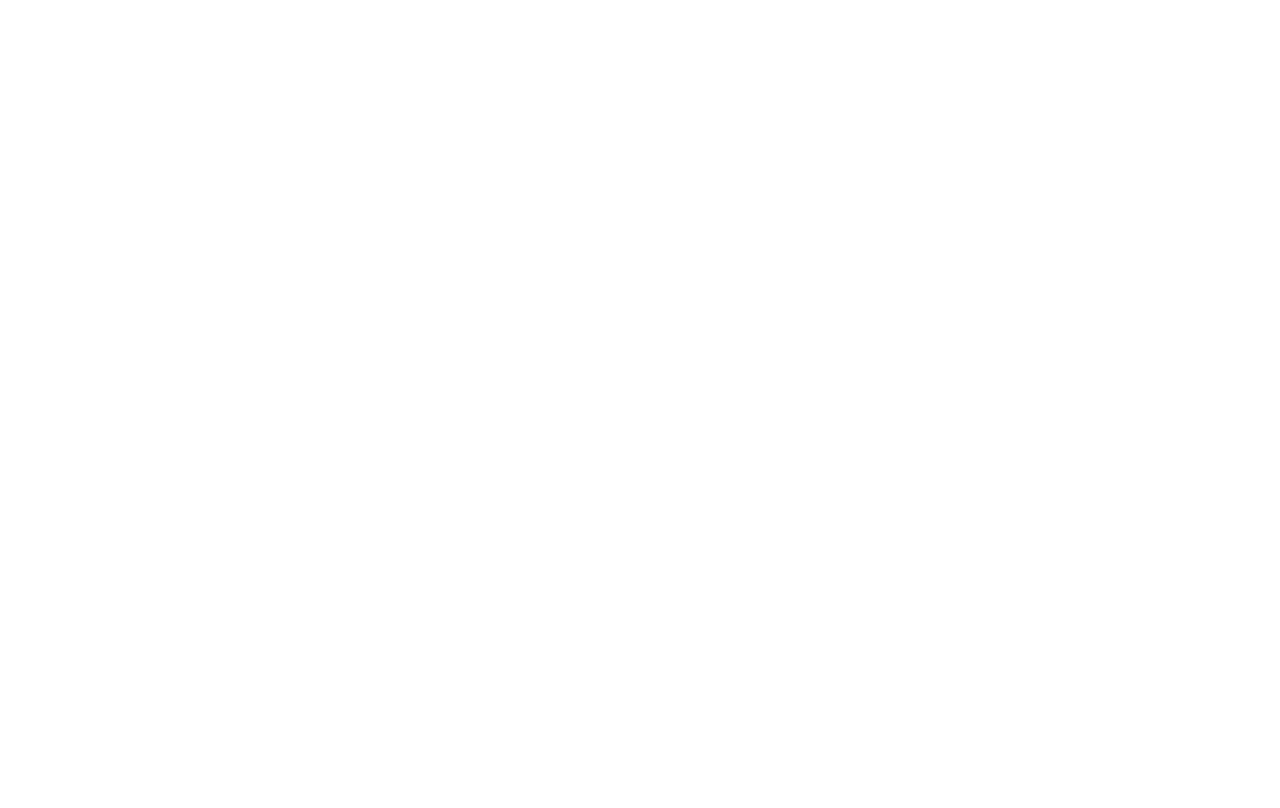
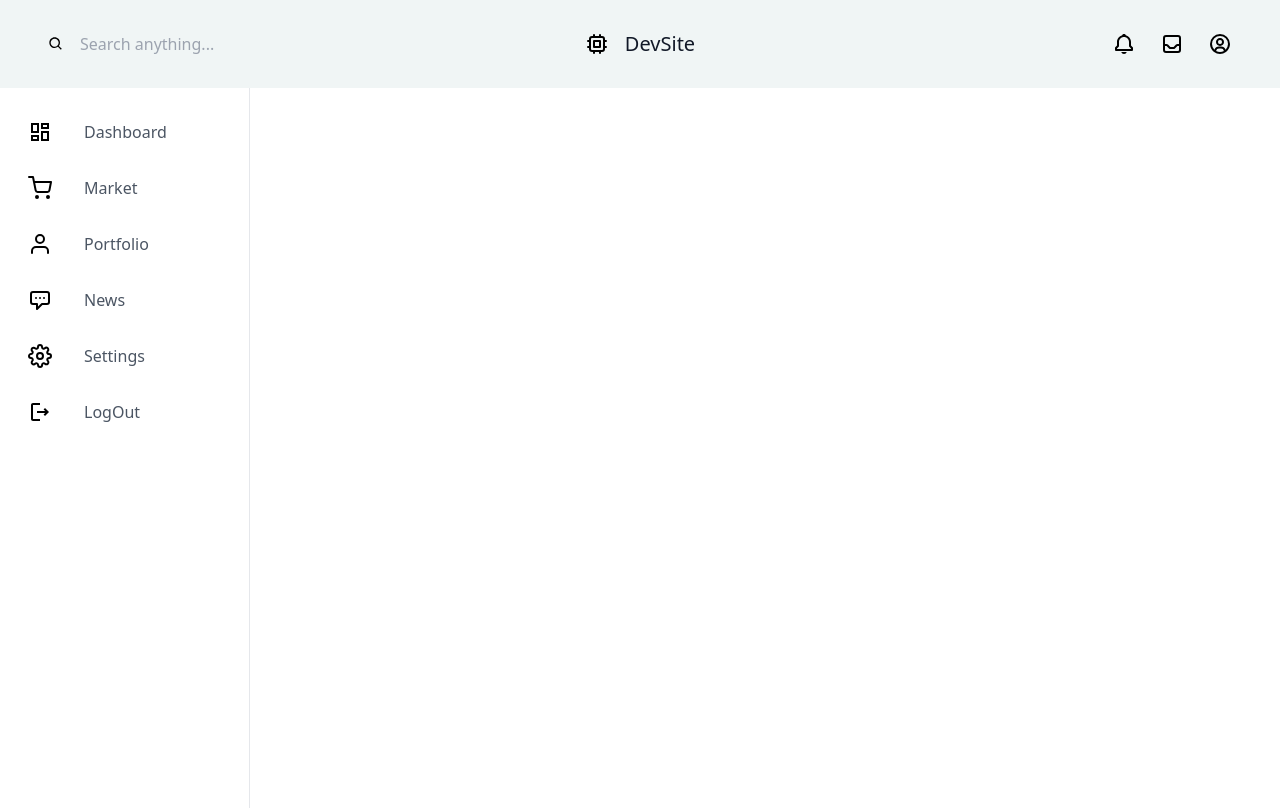
Before and after one commit to elifraydin/dashboard-react-tailwind, a React (Create React App) app: page / in a window 1280 px wide. Built offline with nearby package versions, Linux system fonts and the light colour scheme.

Commit message:
Create Header and NavBar component

```diff
--- a/package.json
+++ b/package.json
@@ -3,11 +3,13 @@
   "version": "0.1.0",
   "private": true,
   "dependencies": {
+    "@heroicons/react": "^2.0.11",
     "@testing-library/jest-dom": "^5.16.5",
     "@testing-library/react": "^13.4.0",
     "@testing-library/user-event": "^13.5.0",
     "react": "^18.2.0",
     "react-dom": "^18.2.0",
+    "react-icons": "^4.4.0",
     "react-scripts": "5.0.1",
     "web-vitals": "^2.1.4"
   },
--- a/src/App.js
+++ b/src/App.js
@@ -1,7 +1,20 @@
+import Header from "./components/header/Header"
+import NavBar from "./components/navbar/NavBar";
+
 function App() {
   return (
     <div>
+      <Header />
 
+      <div className="w-full min-h-[90vh] grid grid-cols-12">
+        <NavBar />
+        <div>
+
+          {/* leftpart */}
+          {/* rightpart */}
+
+        </div>
+      </div>
     </div>
   );
 }
--- /dev/null
+++ b/src/components/header/Header.js
@@ -0,0 +1,42 @@
+import React from 'react'
+import { BiSearch, BiBell, BiUserCircle } from 'react-icons/bi';
+import { HiOutlineChip, HiOutlineInbox } from 'react-icons/hi';
+
+
+
+
+export default function Header() {
+  return (
+    <div className='w-full py-6 bg-[#F0F5F5] items-center justify-between flex px-12'>
+
+
+      <div className='w-full lg:flex hidden space-x-4 items-center justify-start py-2'>
+      <BiSearch className="w-4 h-4" />
+        <input
+          type="text"
+          placeholder="Search anything..."
+          className="bg-transparent outline-none"
+        />
+      </div>
+
+
+      <div className="items-center w-full justify-center flex space-x-4">
+        <HiOutlineChip className="w-6 h-6" />
+        <h1 className="text-xl text-gray-900 font-medium "> DevSite </h1>
+      </div>
+
+
+      <div className="items-center justify-end space-x-6 flex w-full">
+        <BiBell className="header-icon" />
+        <HiOutlineInbox className="header-icon" />
+        <BiUserCircle className="header-icon" />
+      </div>
+
+
+
+      <div></div>
+      <div></div>
+
+    </div>
+  )
+}
--- /dev/null
+++ b/src/components/navbar/NavBar.js
@@ -0,0 +1,21 @@
+import React from 'react'
+import { navLinks } from './utils/NavDB'
+
+function NavBar() {
+  return (
+    <nav className='col-span-2 border-r border-gray-200 min-h-[90vh] w-[80px] xl:w-[250px] pt-8 px-1 flex flex-col items-start justify-between'>
+      <div className='space-y-8 w-full'>
+{navLinks.map((link)=>(
+    <div key={link.id} className="w-full flex items-center justify-start space-x-8 px-5 cursor-pointer group hover:border-gray-900 border-l-4 border-transparent">
+        <span>{link.icon}</span>
+        <h1 className='text-gray-600 group-hover:text-black xl:flex hidden'>
+            {" "}
+            {link.title}{" "}
+            </h1>
+    </div>
+))}
+      </div>
+    </nav>
+  )
+}
+export default NavBar
--- /dev/null
+++ b/src/components/navbar/utils/NavDB.js
@@ -0,0 +1,37 @@
+import { MdOutlineDashboard,MdOutlineLogout } from 'react-icons/md';
+import { FiShoppingCart,FiUser,FiSettings } from 'react-icons/fi';
+import { HiOutlineChatAlt } from 'react-icons/hi';
+
+
+export const navLinks = [
+  {
+    id: 0,
+    title: "Dashboard",
+    icon: <MdOutlineDashboard className="nav-icon" />,
+  },
+  {
+    id: 1,
+    title: "Market",
+    icon: <FiShoppingCart className="nav-icon" />,
+  },
+  {
+    id: 2,
+    title: "Portfolio",
+    icon: <FiUser className="nav-icon" />,
+  },
+  {
+    id: 3,
+    title: "News",
+    icon: <HiOutlineChatAlt className="nav-icon" />,
+  },
+  {
+    id: 4,
+    title: "Settings",
+    icon: <FiSettings className="nav-icon" />,
+  },
+  {
+    id: 5,
+    title: "LogOut",
+    icon: <MdOutlineLogout className="nav-icon" />,
+  },
+];
--- a/src/index.css
+++ b/src/index.css
@@ -1,3 +1,13 @@
 @tailwind base;
 @tailwind components;
 @tailwind utilities;
+
+@layer components{
+    .header-icon{
+        @apply w-6 h-6 cursor-pointer
+    }
+
+    .nav-icon{
+        @apply w-6 h-6 cursor-pointer
+    }
+}
```
Also changed, not shown: 1 other file (tests, documents, lock files or other folders).
